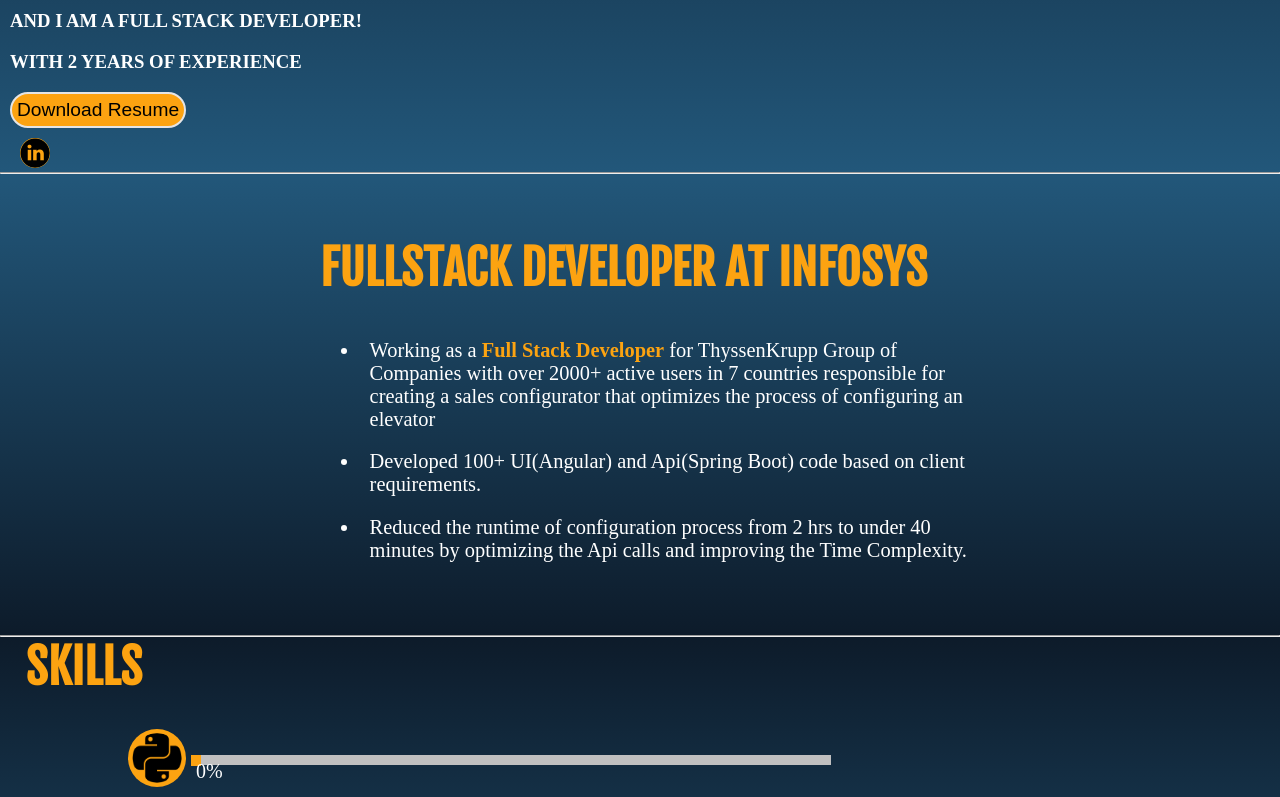
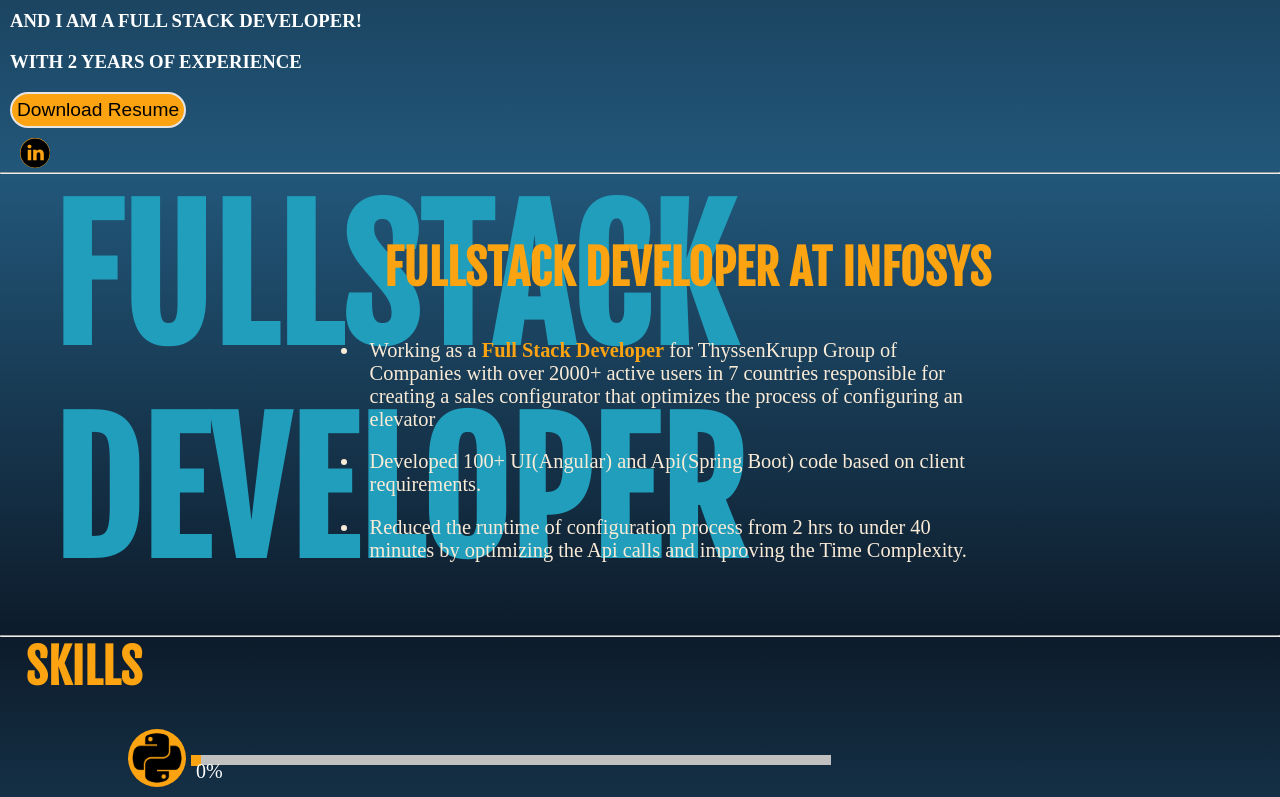
Before and after one commit to chaitanyacrk03/portfolio-_crk, an Angular app: page / in a window 1280 px wide. Shown: the part 511-1308 px from the top of the page. Built offline with nearby package versions, Linux system fonts and the light colour scheme.

Commit message:
z-index work

```diff
--- a/src/app/screens/home/home.component.css
+++ b/src/app/screens/home/home.component.css
@@ -15,6 +15,7 @@
 }
 div{
     color:white;
+    position: relative;
 }
 button{
     font-size: 120%;
@@ -37,10 +38,11 @@
     background: linear-gradient(to top, #0d1b2a 0%,#22577a  100%);
     margin: 0;
     padding: 0;
+    z-index: -1;
 }
 .info{
     padding-top: 5%;
-    margin-left: 25%;
+    margin-left: 30%;
 }
 .responsibility{
     width: 50%;
@@ -48,6 +50,7 @@
     margin: 0;
     padding-bottom: 5%;
     margin-left: 25%;
+    z-index: 0;
 }
 b{
     color: #fca311;
@@ -55,6 +58,7 @@
 }
 li{
     padding: 1.5%;
+    color: antiquewhite;
 }
 .contacts{
     color: #fca311;
@@ -101,3 +105,10 @@
     margin: 0;
     padding:0;
 }
+.background{
+    margin-left:4%;
+    color:#219ebc;
+    font-size: 170px;
+    position:absolute;
+    z-index: -1;
+}
--- a/src/app/screens/home/home.component.html
+++ b/src/app/screens/home/home.component.html
@@ -1,6 +1,7 @@
 
 <hr>
 <div class="Page">
+
     <div class="Home"><br><br><br><br>
         <div class="mains">
             <div>
@@ -20,6 +21,7 @@
                         Download Resume
                     </button>
             </div>
+
             <div class="jump"  style="width: 20%;height: 20%">
                 <img class="me" src="../../../assets/images/Me.jpg" alt="">
             </div>
@@ -28,11 +30,13 @@
 
         <a href="https://www.linkedin.com/in/chaitanya-ram-krishna-a6b654172/" target="_blank">
         <img    class="linked" src="../../../assets/images/linkedin.png" alt="linkedin"></a>
-
     </div>
     <hr>
+
     <div class ="Details">
-
+        <h1 class="background">
+            FULLSTACK DEVELOPER
+        </h1>
         <h1 class="info">
             FULLSTACK DEVELOPER AT INFOSYS
         </h1>
```
